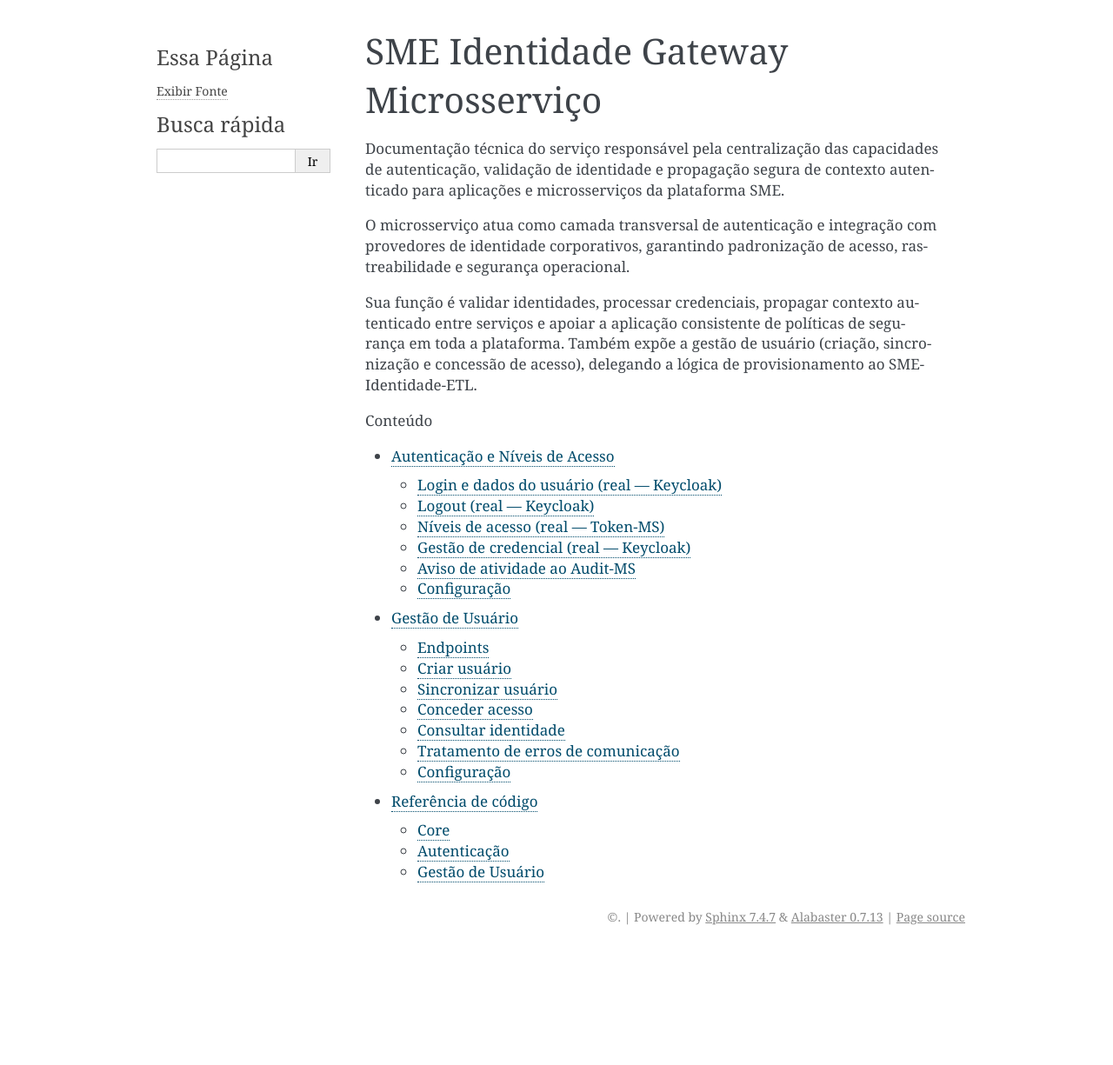
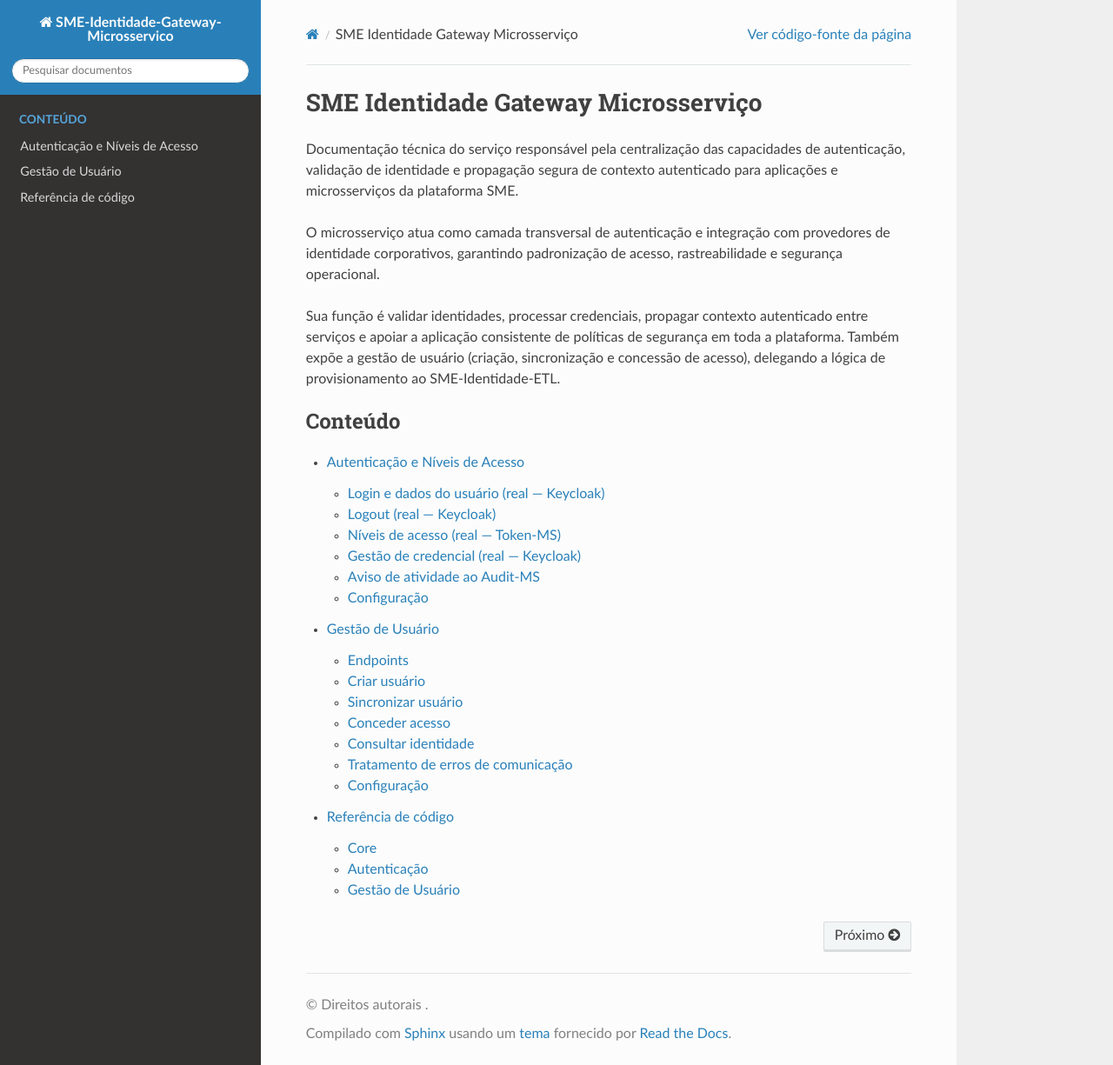
Before and after one commit to prefeiturasp/SME-Identidade-Gateway-Microsservico, a Sphinx documentation site: the page built from docs/index.md, in a window 1280 px wide and 1225 px high. Shown: the whole window at 87% size. Built offline with Sphinx 7.4.7 and the Read the Docs theme 3.1.0, drawn with Linux system fonts in a browser that asks for light colours.

Commit message:
docs: Configura tema e estrutura da documentacao

```diff
--- a/docs/api.rst
+++ b/docs/api.rst
@@ -38,9 +38,6 @@
 .. automodule:: apps.autenticacao.gatilho_auditoria
    :members:
 
-.. automodule:: apps.autenticacao.token_enriquecido
-   :members:
-
 .. automodule:: apps.autenticacao.api.views
    :members:
 
--- a/docs/conf.py
+++ b/docs/conf.py
@@ -44,7 +44,7 @@
 templates_path = ["_templates"]
 exclude_patterns = ["_build", "_cov", "Thumbs.db", ".DS_Store"]
 
-html_theme = "alabaster"
+html_theme = "sphinx_rtd_theme"
 html_title = "SME-Identidade-Gateway-Microsservico"
 html_short_title = "Identidade Gateway Docs"
 html_static_path = ["_static"]
```
